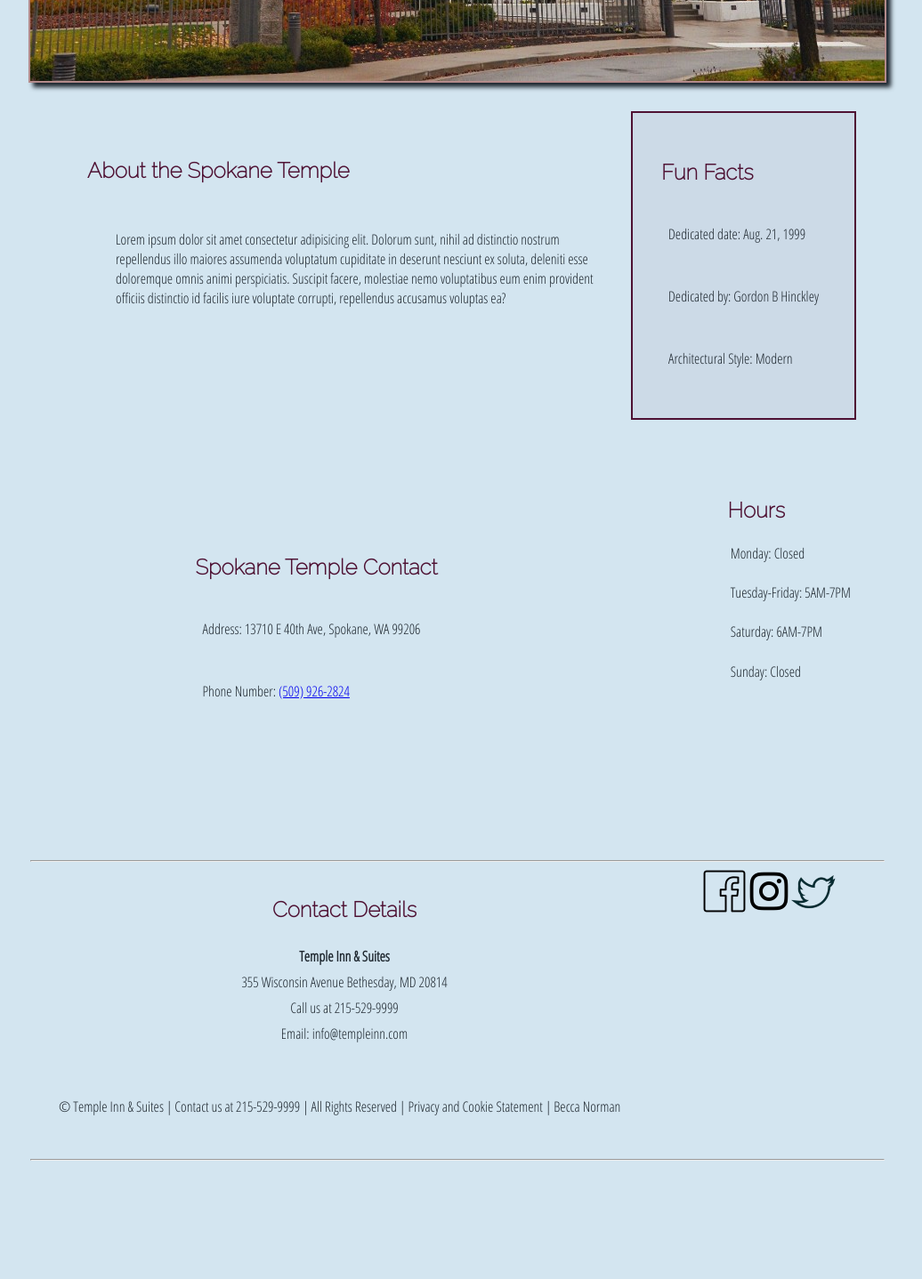
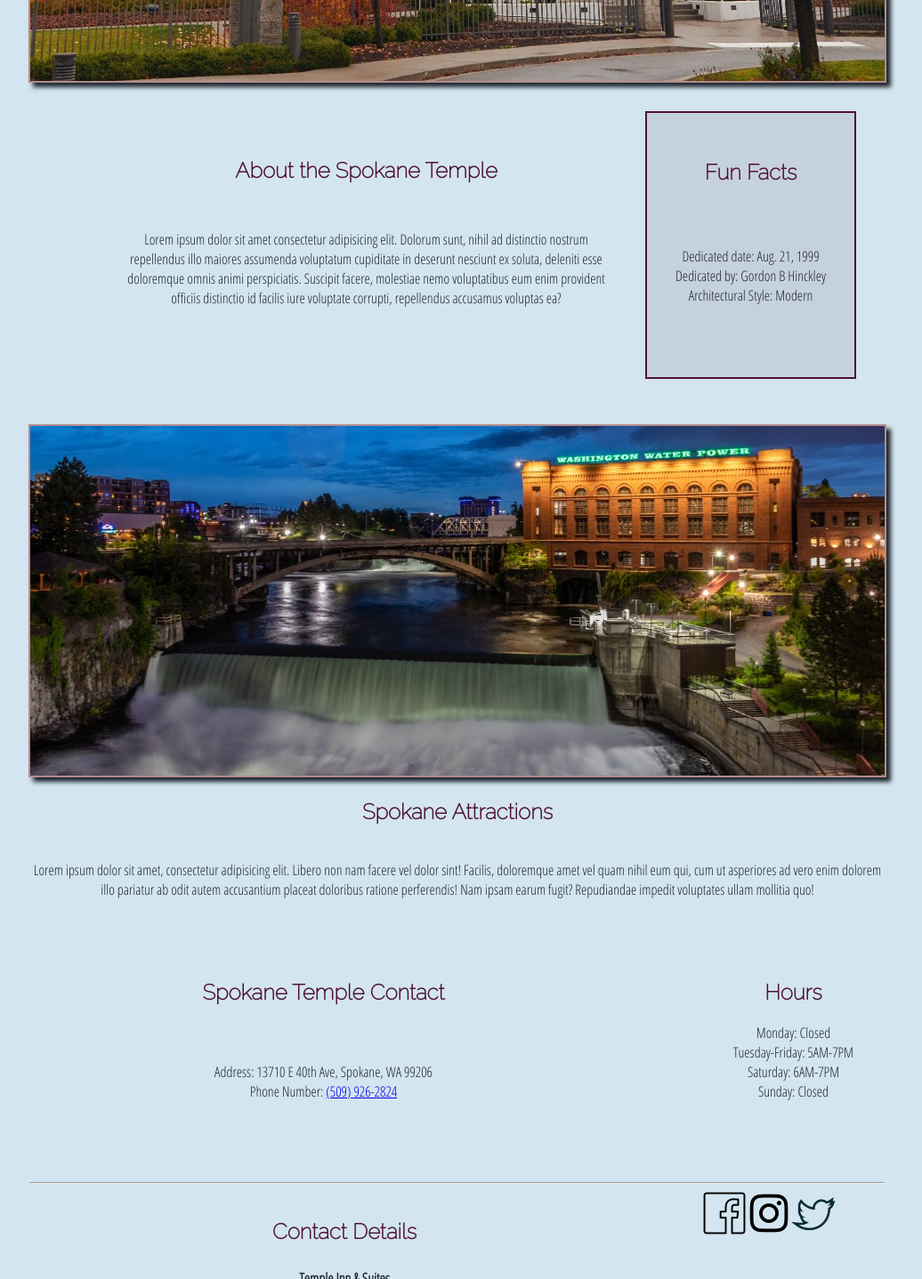
Before and after one commit to Beccalynne/beccalynne.github.io, a plain HTML site: page project/spotlight.html in a window 1280 px wide. Shown: the part 760-2198 px from the top of the page at 89% size, without its empty margins (126-1162 px from the left). Before the commit the page ends 2121 px from the top, so only its background shows below. Drawn offline with Linux system fonts and the light colour scheme; a web font is replaced by a local one.

Commit message:
spotlight fixes

```diff
--- a/project/css/style.css
+++ b/project/css/style.css
@@ -417,6 +417,7 @@ form {
     grid-column: 1/4;
     grid-row: 2;
     margin: 2em;
+    text-align: center;
 }
 .stemp {
     border: 2px solid rgba(179, 139, 139);
@@ -427,11 +428,12 @@ form {
 .about h2 {
     grid-column: 1/3;
     grid-row: 2;
-    justify-items: center;
+    text-align: center;
 }
 .about p {
     grid-column: 1/3;
     grid-row: 3;
+    text-align: center;
 }
 .facts {
     display: grid;
@@ -440,25 +442,45 @@ form {
     grid-template-rows: 3;
     grid-column: 3/5;
     grid-row: 2;
-    background-color: rgba(78, 17, 51, 0.048);
+    background-color: rgba(78, 17, 51, 0.096);
     color: var(--primary-color);
     border: 2px solid rgb(78, 17, 51);
     margin: 2em;
 }
 .facts h2 {
     grid-row: 1;
+    text-align: center;
 }
-.facts p {
-    padding: .5em;
+.facts ul {
+    font-family: var(--paragraph-font);
+    color: var(--accent1-color);
+    text-align: center;
 }
-.facts1 p {
+.falls {
+    grid-column: 1/6;
+    display: grid;
+    grid-template-rows: 4fr;
+    grid-template-columns: 4fr;
+    justify-content: center;
+    padding: 1em;
+}
+.falls img{
+    grid-row: 1;
+    border: 2px solid rgba(179, 139, 139);
+    box-shadow: 5px 5px 5px #1d262e;
+    padding: 0;
+}
+.falls h2 {
     grid-row: 2;
+    grid-column: 1/-1;
+    text-align: center;
+    margin: 1em;
 }
-.facts2 p {
+.falls p {
     grid-row: 3;
-}
-.facts3 p {
-    grid-row: 4;
+    grid-column: 1/-1;
+    text-align: center;
+    padding: 0;
 }
 .spokane1 {
     display: grid;
@@ -466,19 +488,17 @@ form {
     grid-template-rows: 3fr;
     grid-column: 1/3;
     grid-row: 5;
-    padding: 6em;
+    border: 2em;
 }
 .spokane1 h2 {
     grid-row: 1;
+    text-align: center;
 }
-.spokane1 p {
-    padding: .5em
-}
-.spokane2 p {
+.spokane1 ul {
     grid-row: 2;
-}
-.spokane3 p {
-    grid-row: 3;
+    font-family: var(--paragraph-font);
+    color: var(--accent1-color);
+    text-align: center;
 }
 .hours {
     grid-row: 5;
@@ -486,16 +506,11 @@ form {
 }
 .hours h2 {
     grid-row: 1;
+    text-align: center;
 }
-.hours p {
-    padding: .2em;
+.hours ul {
+    grid-row: 2;
+    font-family: var(--paragraph-font);
+    color: var(--accent1-color);
+    text-align: center;
 }
-.hr1 p {
-    grid-row: 2;
-}
-.hr2 p {
-    grid-row: 3;
-}
-.hr3 p {
-    grid-row: 4;
-}
--- a/project/spotlight.html
+++ b/project/spotlight.html
@@ -39,21 +39,32 @@
     </section>
     <section class="facts">
         <h2>Fun Facts</h2>
-        <p class="facts1">Dedicated date: Aug. 21, 1999</p>
-        <p class="facts2">Dedicated by: Gordon B Hinckley</p>
-        <p class="facts3">Architectural Style: Modern</p>
+        <ul>
+            <li>Dedicated date: Aug. 21, 1999</li>
+            <li>Dedicated by: Gordon B Hinckley</li>
+            <li>Architectural Style: Modern</li>
+        </ul>
+    </section>
+    <section class="falls">
+        <img src="images/falls.jpg" alt="falls" class="fall">
+        <h2>Spokane Attractions</h2>
+        <p>Lorem ipsum dolor sit amet, consectetur adipisicing elit. Libero non nam facere vel dolor sint! Facilis, doloremque amet vel quam nihil eum qui, cum ut asperiores ad vero enim dolorem illo pariatur ab odit autem accusantium placeat doloribus ratione perferendis! Nam ipsam earum fugit? Repudiandae impedit voluptates ullam mollitia quo!</p>
     </section>
     <section class="spokane1">
         <h2>Spokane Temple Contact</h2>
-        <p class="spokane2">Address: 13710 E 40th Ave, Spokane, WA 99206</p>
-        <p class="spokane3">Phone Number: <a class="phonelink" href="tel:(1) 509-926-2824">(509) 926-2824</a></p>
+        <ul>
+            <li>Address: 13710 E 40th Ave, Spokane, WA 99206</li>
+            <li>Phone Number: <a class="phonelink" href="tel:(1) 509-926-2824">(509) 926-2824</a></li>
+        </ul>
     </section>
     <section class="hours">
         <h2>Hours</h2>
-        <p class="hr1">Monday: Closed</p>
-        <p class="hr2">Tuesday-Friday: 5AM-7PM</p>
-        <p class="hr3">Saturday: 6AM-7PM</p>
-        <p class="hr4">Sunday: Closed</p>
+        <ul>
+            <li>Monday: Closed</li>
+            <li>Tuesday-Friday: 5AM-7PM</li>
+            <li>Saturday: 6AM-7PM</li>
+            <li>Sunday: Closed</li>
+        </ul>
     </section>
 </main>
 <footer>
```
Also changed, not shown: project/images/falls.jpg (added).
